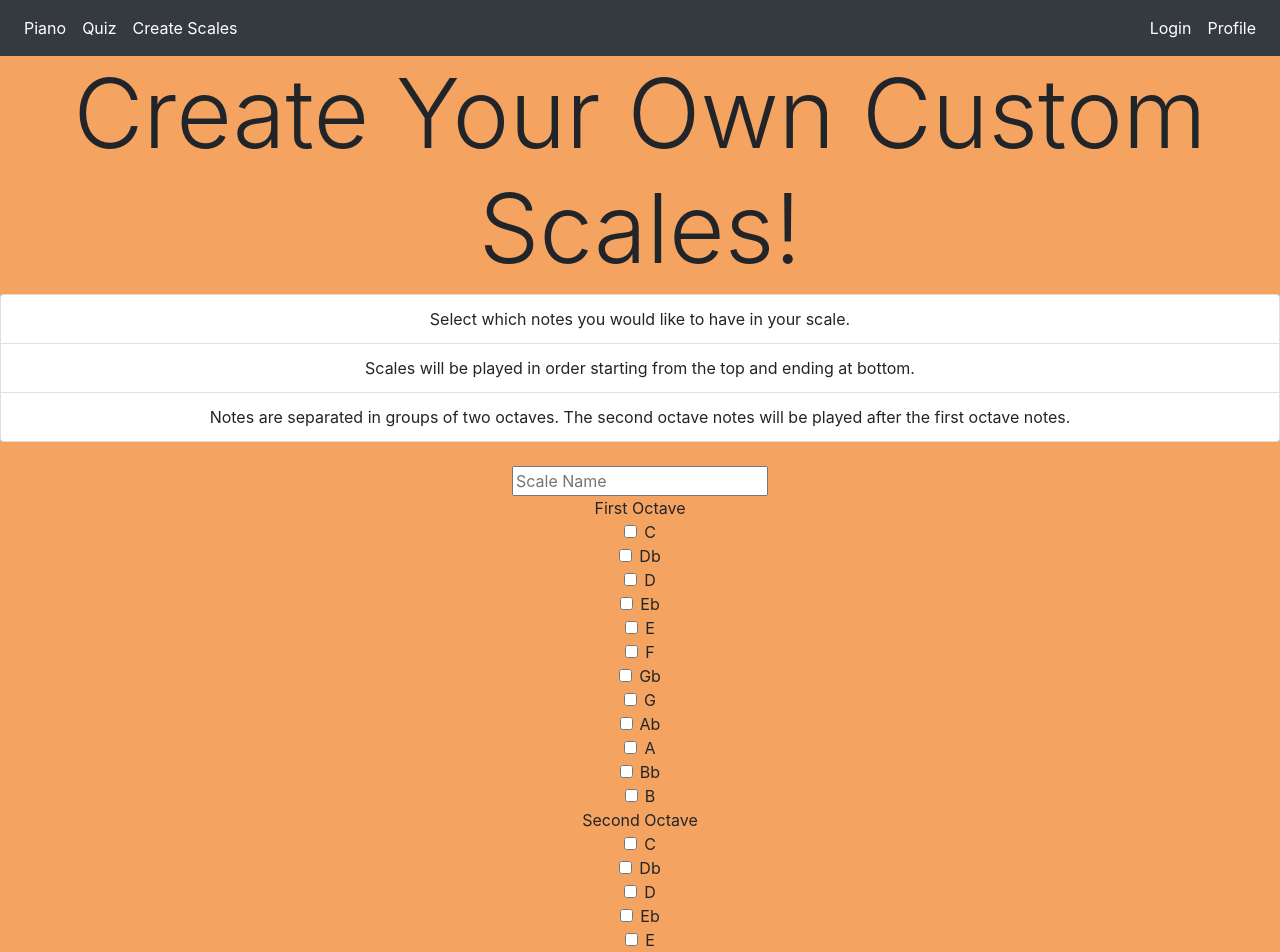
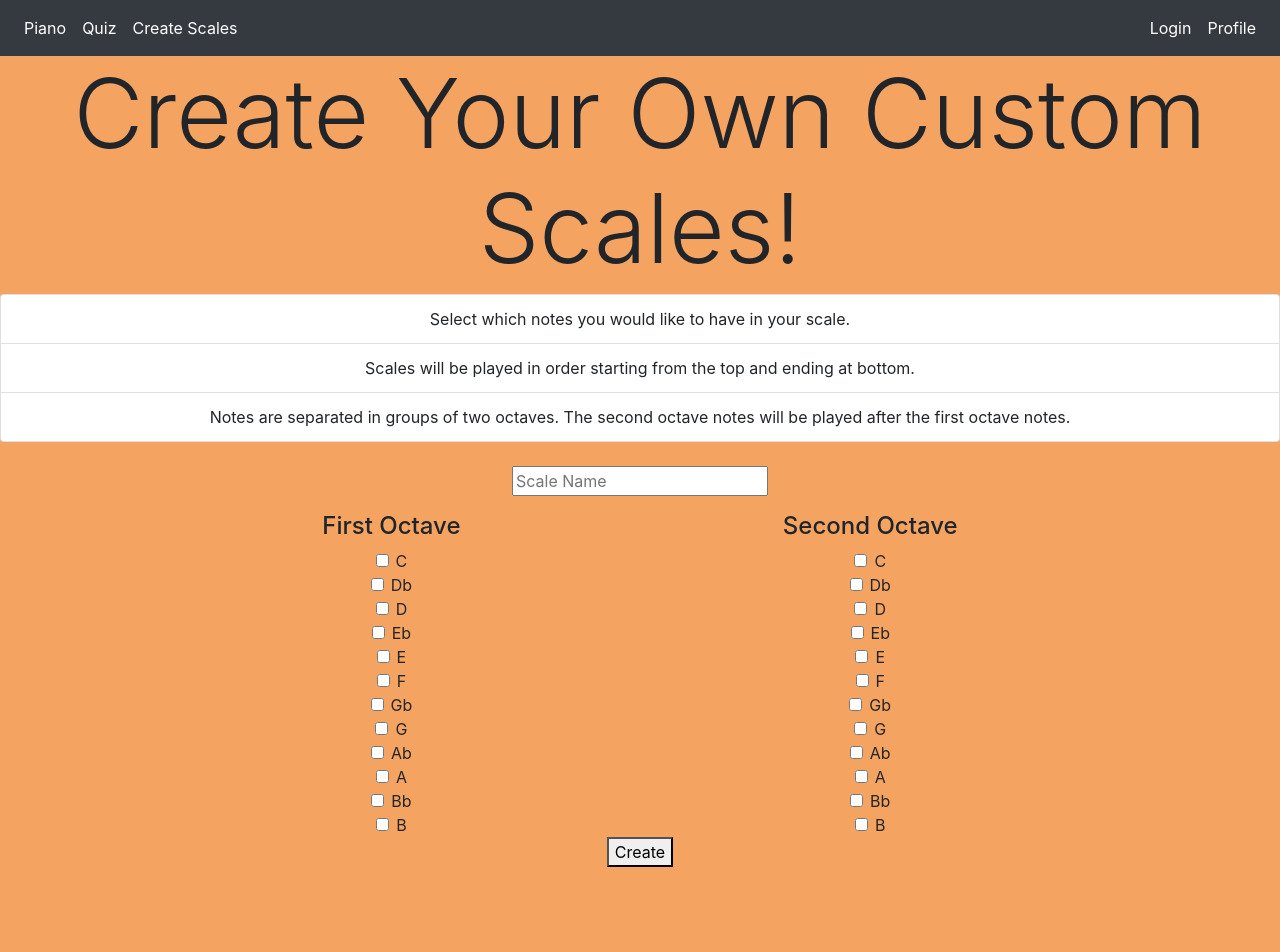
Before and after one commit to Reed22/MusicMakers, a React (Create React App) app: page /create-scales in a window 1280 px wide. Shown: the top 952 px of the page. After the commit the page ends 867 px from the top, so only its background shows below. Built offline with nearby package versions, Linux system fonts and the light colour scheme; no server answers.

Commit message:
css on scale keys and custom scale form

```diff
--- a/public/index.css
+++ b/public/index.css
@@ -133,7 +133,7 @@ body {
 
 /*** Start of Letters on Keys ***/
 .key p {
-  position: absolute;
+  position: relative;
   font-size: 20px;
 }
 
@@ -191,3 +191,14 @@ body {
 .custom-play {
   margin-left: 1vw;
 }
+
+/* .form-check-input {
+  display: none;
+}  */
+
+#check-container {
+  padding-top: 2vh;
+  display: flex;
+  justify-content: space-evenly;
+  align-items: center;
+}
--- a/src/components/CreateScalesForm.jsx
+++ b/src/components/CreateScalesForm.jsx
@@ -7,13 +7,13 @@ export default function CreateScales(props) {
     const [name, setName] = useState(null)
     const [error, setError] = useState(null)
     //Create CheckBox Fields
-    const generateCheckFields = (octave) => {
+     const generateCheckFields = (octave) => {
         return octaveSetup.map(key => {
             return (
-                <div className="form-check">
-                    <label className="form-check-label">
-                        <Field className="form-check-input" type="checkbox" name="checked" value={octave + key.note} />
-                        {key.note}
+                <div class="form-check">
+                    <label className="form-check-label" for="materialUnchecked">
+                    <Field className="form-check-input" id="materialUnchecked" type="checkbox" name="checked" value={octave + key.note} />
+                    {key.note}
                     </label>
                 </div>
             )
@@ -62,12 +62,12 @@ export default function CreateScales(props) {
                         <Form>
                             <Field type="text" name="name" placeholder="Scale Name" required/>
                             <div id="check-container">
-                                <div id="checkbox-group">First Octave</div>
                                 <div role="group" aria-labelledby="checkbox-group">
+                                    <h4>First Octave</h4>
                                     {generateCheckFields(1)}
                                 </div>
-                                <div id="checkbox-group">Second Octave</div>
                                 <div role="group" aria-labelledby="checkbox-group">
+                                    <h4>Second Octave</h4>
                                     {generateCheckFields(2)}
                                 </div>
                             </div>
@@ -77,6 +77,5 @@ export default function CreateScales(props) {
                 }
             </Formik>
         </div>
-
     )
 }
```
